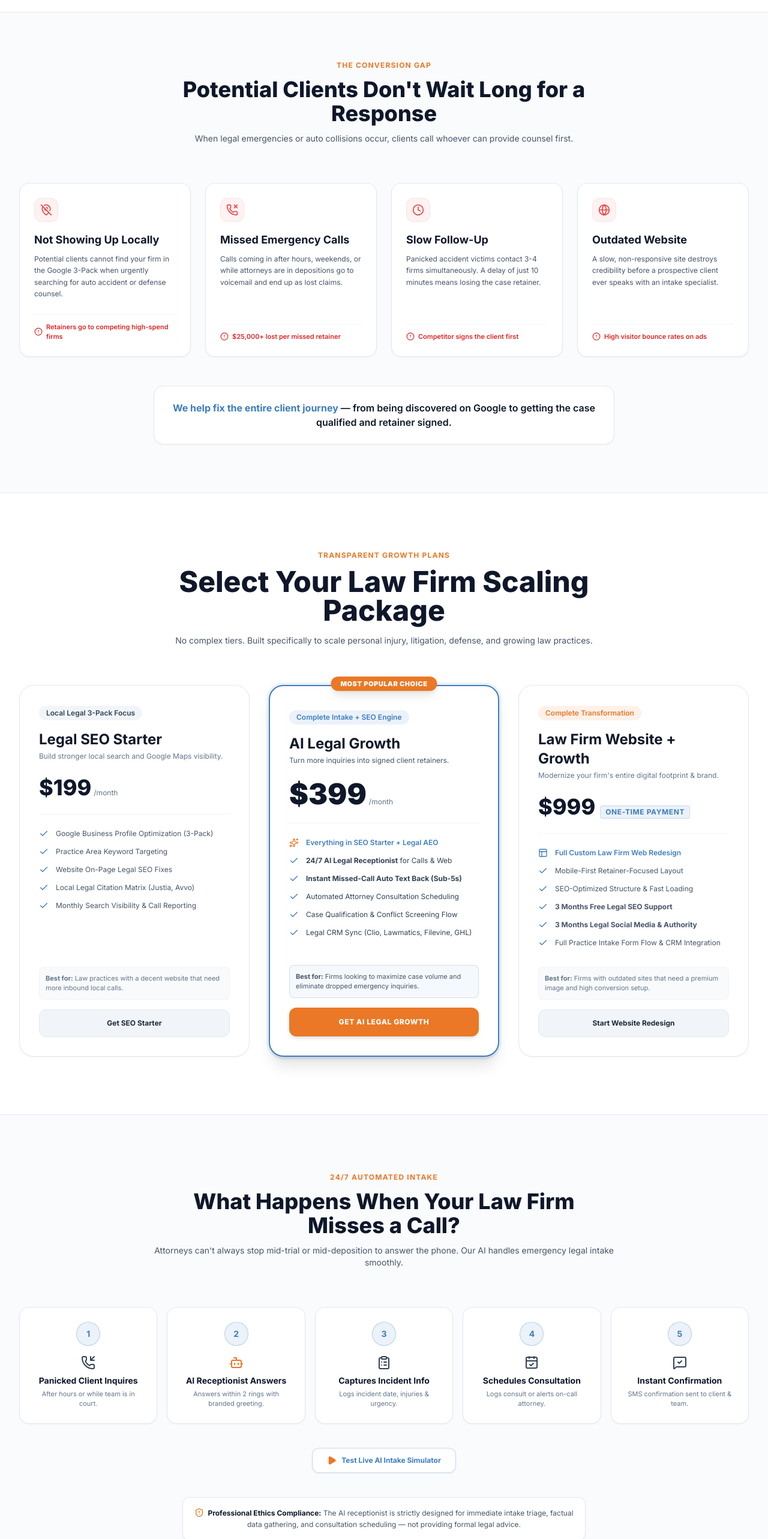
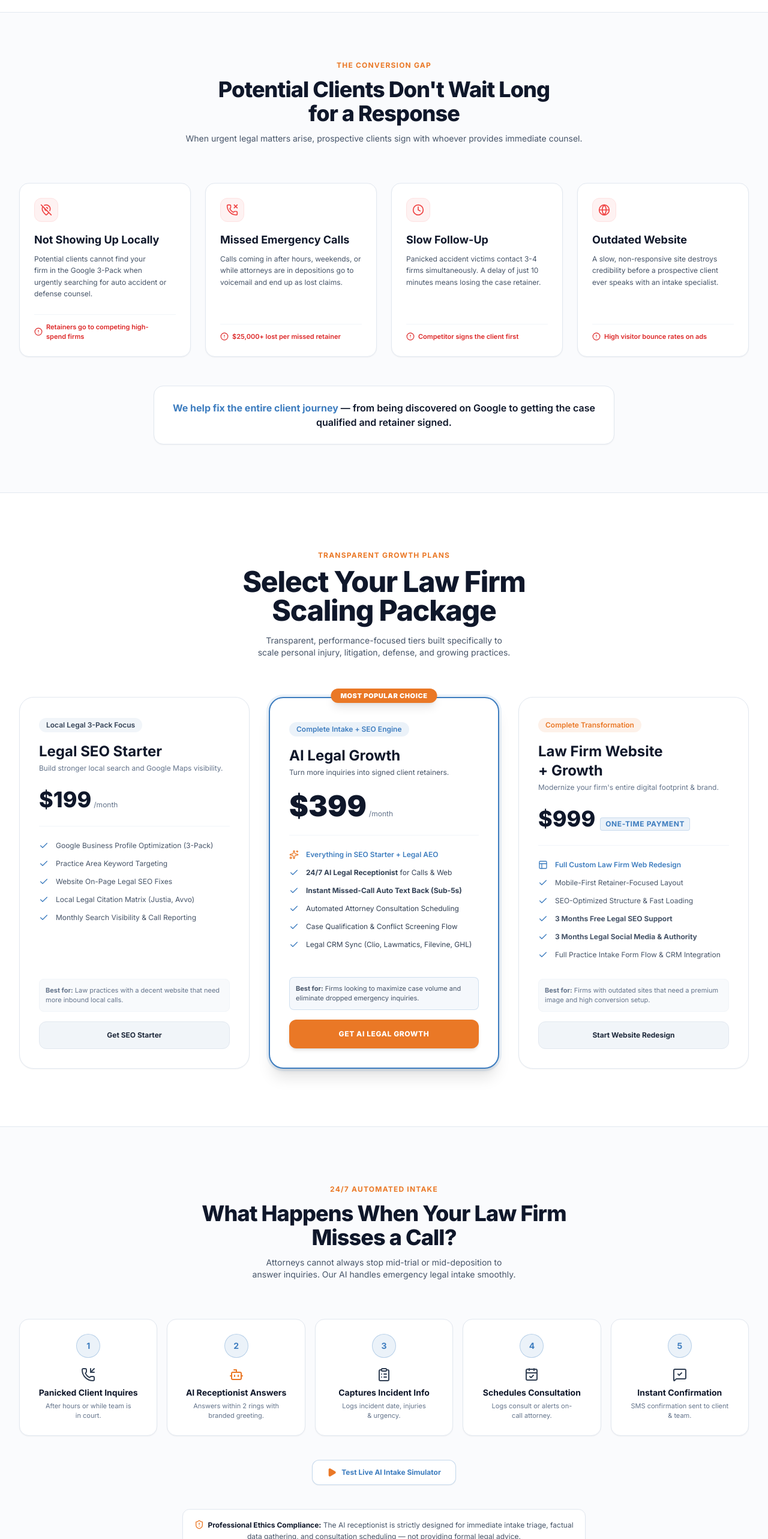
Before and after one commit to Annyxtopheles/sji-legal-growth-engine, a React (Vite) app: page / in a window 1280 px wide. Shown: the part 820-3386 px from the top of the page at 60% size. Built offline with nearby package versions, Linux system fonts and the light colour scheme.

Commit message:
style: fix typographic orphans and balance heading line wraps across all sections

```diff
--- a/src/components/AiReceptionistWorkflow.tsx
+++ b/src/components/AiReceptionistWorkflow.tsx
@@ -13,11 +13,12 @@ export const AiReceptionistWorkflow: React.FC<AiReceptionistWorkflowProps> = ({
           <h2 className="text-xs font-bold text-[#EA7826] uppercase tracking-widest mb-3">
             24/7 Automated Intake
           </h2>
-          <p className="text-3xl sm:text-4xl font-extrabold text-slate-900">
-            What Happens When Your Law Firm Misses a Call?
-          </p>
-          <p className="mt-3 text-slate-600 text-sm">
-            Attorneys can't always stop mid-trial or mid-deposition to answer the phone. Our AI handles emergency legal intake smoothly.
+          <h3 className="text-3xl sm:text-4xl font-extrabold text-slate-900 tracking-tight text-balance">
+            What Happens When Your Law Firm <br className="hidden sm:inline" />
+            Misses a Call?
+          </h3>
+          <p className="mt-3 text-slate-600 text-sm max-w-2xl mx-auto text-balance">
+            Attorneys cannot always stop mid-trial or mid-deposition to answer inquiries. Our AI handles emergency legal intake smoothly.
           </p>
         </div>
 
--- a/src/components/ConversionGap.tsx
+++ b/src/components/ConversionGap.tsx
@@ -36,11 +36,12 @@ export const ConversionGap: React.FC = () => {
           <h2 className="text-xs font-bold text-[#EA7826] uppercase tracking-widest mb-3">
             The Conversion Gap
           </h2>
-          <p className="text-3xl sm:text-4xl font-extrabold text-slate-900">
-            Potential Clients Don't Wait Long for a Response
-          </p>
-          <p className="mt-3 text-slate-600 text-sm">
-            When legal emergencies or auto collisions occur, clients call whoever can provide counsel first.
+          <h3 className="text-3xl sm:text-4xl font-extrabold text-slate-900 tracking-tight text-balance">
+            Potential Clients Don't Wait Long <br className="hidden sm:inline" />
+            for a Response
+          </h3>
+          <p className="mt-3 text-slate-600 text-sm max-w-2xl mx-auto text-balance">
+            When urgent legal matters arise, prospective clients sign with whoever provides immediate counsel.
           </p>
         </div>
 
--- a/src/components/FaqSection.tsx
+++ b/src/components/FaqSection.tsx
@@ -39,7 +39,7 @@ export const FaqSection: React.FC = () => {
           <h2 className="text-xs font-bold text-[#EA7826] uppercase tracking-widest mb-3">
             Clear Answers
           </h2>
-          <p className="text-3xl font-extrabold text-slate-900">Frequently Asked Questions</p>
+          <h3 className="text-3xl font-extrabold text-slate-900 text-balance">Frequently Asked Questions</h3>
         </div>
 
         <div className="space-y-4">
--- a/src/components/FinalCta.tsx
+++ b/src/components/FinalCta.tsx
@@ -10,11 +10,12 @@ export const FinalCta: React.FC<FinalCtaProps> = () => {
     <section className="py-20 relative bg-white">
       <div className="max-w-5xl mx-auto px-4 sm:px-6 lg:px-8">
         <div className="bg-gradient-to-r from-slate-950 via-slate-900 to-slate-950 p-10 sm:p-14 rounded-3xl border border-[#3E7DBF]/40 text-center relative overflow-hidden shadow-2xl">
-          <h2 className="text-3xl sm:text-4xl font-extrabold text-white mb-4">
-            Ready to Capture Every High-Value Case?
+          <h2 className="text-3xl sm:text-4xl font-extrabold text-white mb-4 text-balance">
+            Ready to Capture <br className="hidden sm:inline" />
+            Every High-Value Case?
           </h2>
-          <p className="text-slate-300 text-sm max-w-xl mx-auto mb-8">
-            Let's review your website, Google Maps visibility, and emergency intake process today.
+          <p className="text-slate-300 text-sm max-w-xl mx-auto mb-8 text-balance">
+            Let's review your website, Google Maps visibility, and emergency intake workflow today.
           </p>
           <div className="flex flex-col sm:flex-row justify-center items-center gap-4">
             <a
--- a/src/components/Hero.tsx
+++ b/src/components/Hero.tsx
@@ -21,7 +21,7 @@ export const Hero: React.FC<HeroProps> = () => {
         </div>
 
         {/* Main Title - Exact 2-line clarity from original design */}
-        <h1 className="text-4xl sm:text-6xl lg:text-7xl font-extrabold text-slate-900 tracking-tight leading-[1.15] max-w-5xl mx-auto">
+        <h1 className="text-4xl sm:text-6xl lg:text-7xl font-extrabold text-slate-900 tracking-tight leading-[1.15] max-w-5xl mx-auto text-balance">
           Get Found. Respond Faster. <br className="hidden sm:inline" />
           <span className="text-transparent bg-clip-text bg-gradient-to-r from-[#3E7DBF] via-[#3E7DBF] to-[#EA7826]">
             Book More Legal Cases.
@@ -29,7 +29,7 @@ export const Hero: React.FC<HeroProps> = () => {
         </h1>
 
         {/* Subtitle - Exact original width and readable scale */}
-        <p className="mt-6 text-lg sm:text-xl text-slate-600 max-w-3xl mx-auto font-normal leading-relaxed">
+        <p className="mt-6 text-lg sm:text-xl text-slate-600 max-w-3xl mx-auto font-normal leading-relaxed text-balance">
           SEO, AI-powered intake, consultation booking, follow-up automation, and modern websites designed to help growing law practices turn urgent inquiries into signed retainers.
         </p>
 
--- a/src/components/Packages.tsx
+++ b/src/components/Packages.tsx
@@ -13,11 +13,12 @@ export const Packages: React.FC<PackagesProps> = () => {
           <h2 className="text-xs font-bold text-[#EA7826] uppercase tracking-widest mb-3">
             Transparent Growth Plans
           </h2>
-          <p className="text-3xl sm:text-5xl font-extrabold text-slate-900">
-            Select Your Law Firm Scaling Package
-          </p>
-          <p className="mt-4 text-slate-600 text-sm">
-            No complex tiers. Built specifically to scale personal injury, litigation, defense, and growing law practices.
+          <h3 className="text-3xl sm:text-5xl font-extrabold text-slate-900 tracking-tight text-balance">
+            Select Your Law Firm <br className="hidden sm:inline" />
+            Scaling Package
+          </h3>
+          <p className="mt-4 text-slate-600 text-sm max-w-2xl mx-auto text-balance">
+            Transparent, performance-focused tiers built specifically to scale personal injury, litigation, defense, and growing practices.
           </p>
         </div>
 
--- a/src/components/PartnershipStats.tsx
+++ b/src/components/PartnershipStats.tsx
@@ -9,10 +9,11 @@ export const PartnershipStats: React.FC = () => {
             <span className="text-xs font-bold text-[#EA7826] uppercase tracking-widest block mb-2">
               Proven Tech Partner
             </span>
-            <h2 className="text-3xl font-extrabold text-slate-900 mb-4">
-              Technology + Marketing Under One Team
+            <h2 className="text-3xl font-extrabold text-slate-900 mb-4 text-balance">
+              Technology + Marketing <br className="hidden sm:inline" />
+              Under One Team
             </h2>
-            <p className="text-slate-600 text-xs leading-relaxed">
+            <p className="text-slate-600 text-xs leading-relaxed text-balance">
               Unlike traditional agencies that overpromise rankings, SJ Innovation provides end-to-end technology support, AI workflows, and local growth systems.
             </p>
           </div>
--- a/src/components/ReviewSection.tsx
+++ b/src/components/ReviewSection.tsx
@@ -54,10 +54,11 @@ export const ReviewSection: React.FC<ReviewSectionProps> = ({ selectedPackage })
           <span className="text-xs uppercase font-bold text-[#EA7826] tracking-widest block mb-2">
             Direct Partner Contact
           </span>
-          <h2 className="text-3xl sm:text-5xl font-extrabold text-slate-900 tracking-tight">
-            Ready to Scale Your Law Firm?
+          <h2 className="text-3xl sm:text-5xl font-extrabold text-slate-900 tracking-tight text-balance">
+            Ready to Scale <br className="hidden sm:inline" />
+            Your Law Firm?
           </h2>
-          <p className="text-slate-600 text-sm sm:text-base mt-3 leading-relaxed">
+          <p className="text-slate-600 text-sm sm:text-base mt-3 leading-relaxed max-w-2xl mx-auto text-balance">
             Have questions about our packages or want a tailored audit of your current digital setup? Connect directly with our legal growth team.
           </p>
           {selectedPackage && (
--- a/src/components/SeoVsAeo.tsx
+++ b/src/components/SeoVsAeo.tsx
@@ -9,11 +9,12 @@ export const SeoVsAeo: React.FC = () => {
           <h2 className="text-xs font-bold text-[#EA7826] uppercase tracking-widest mb-3">
             Modern Search Visibility
           </h2>
-          <p className="text-3xl sm:text-4xl font-extrabold text-slate-900">
-            Be Visible Where Clients Search for Legal Help
-          </p>
-          <p className="mt-3 text-slate-600 text-sm">
-            We combine classic local Google search rankings with modern AI answer engine optimization.
+          <h3 className="text-3xl sm:text-4xl font-extrabold text-slate-900 tracking-tight text-balance">
+            Be Visible Where Clients <br className="hidden sm:inline" />
+            Search for Legal Help
+          </h3>
+          <p className="mt-3 text-slate-600 text-sm max-w-2xl mx-auto text-balance">
+            We combine high-ranking local Google Maps SEO with modern generative AI search visibility.
           </p>
         </div>
 
--- a/src/components/WebsiteRedesign.tsx
+++ b/src/components/WebsiteRedesign.tsx
@@ -13,11 +13,12 @@ export const WebsiteRedesign: React.FC<WebsiteRedesignProps> = () => {
           <h2 className="text-xs font-bold text-[#EA7826] uppercase tracking-widest mb-3">
             Built for High Conversions
           </h2>
-          <p className="text-3xl sm:text-4xl font-extrabold text-slate-900">
-            Your Website Should Convert Visitors — Not Just Look Good
-          </p>
-          <p className="mt-3 text-slate-600 text-sm">
-            We build fast, mobile-first legal websites that instill immediate trust and drive immediate phone calls.
+          <h3 className="text-3xl sm:text-4xl font-extrabold text-slate-900 tracking-tight text-balance">
+            Your Website Should Convert Visitors — <br className="hidden sm:inline" />
+            Not Just Look Good
+          </h3>
+          <p className="mt-3 text-slate-600 text-sm max-w-2xl mx-auto text-balance">
+            We build fast, mobile-first legal websites that instill immediate trust and drive qualified client retainers.
           </p>
         </div>
 
--- a/src/index.css
+++ b/src/index.css
@@ -1,6 +1,15 @@
 @tailwind base;
 @tailwind components;
 @tailwind utilities;
+
+@layer base {
+  h1, h2, h3, h4, h5, h6 {
+    text-wrap: balance;
+  }
+  p {
+    text-wrap: pretty;
+  }
+}
 
 ::selection {
   background-color: #EA7826;
```
